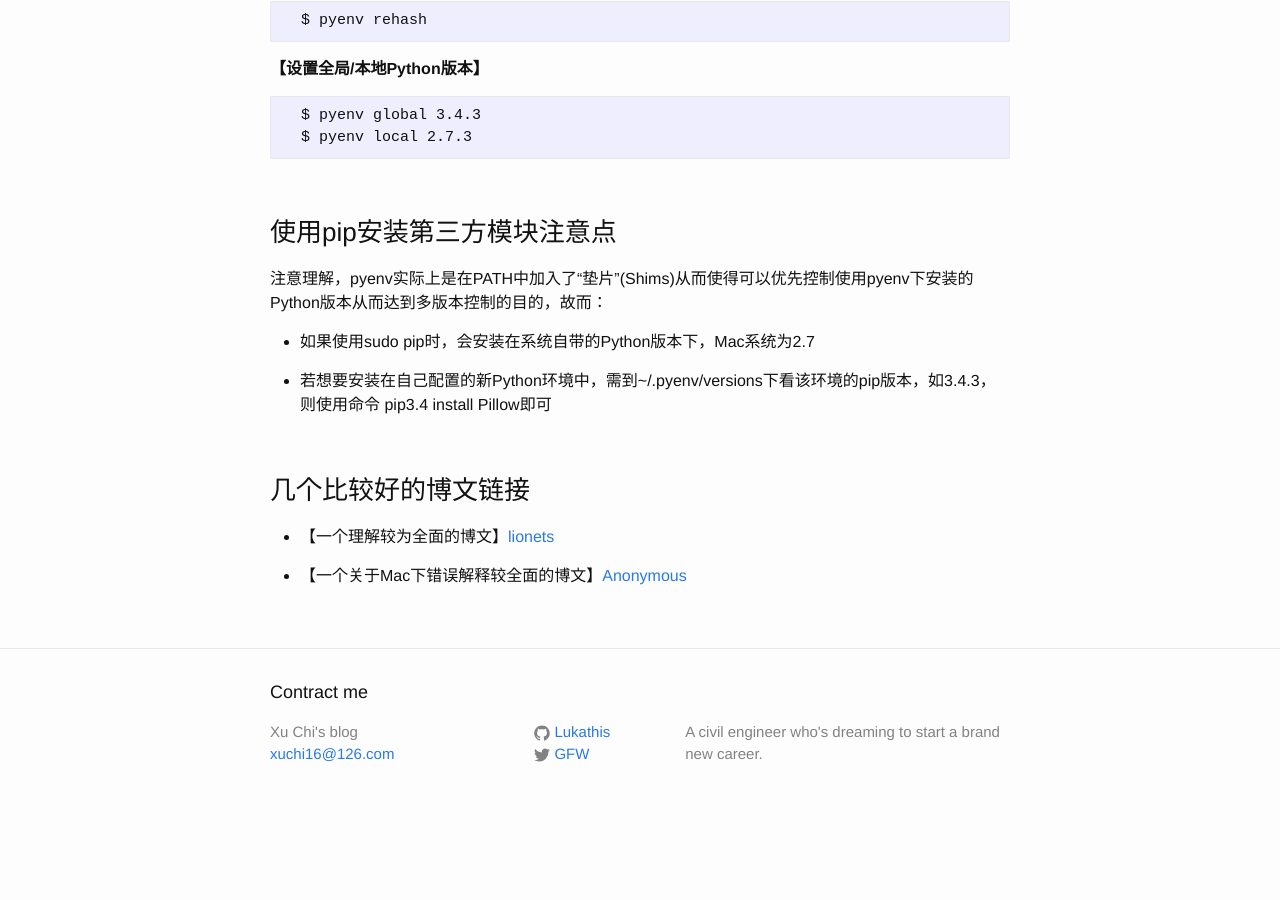
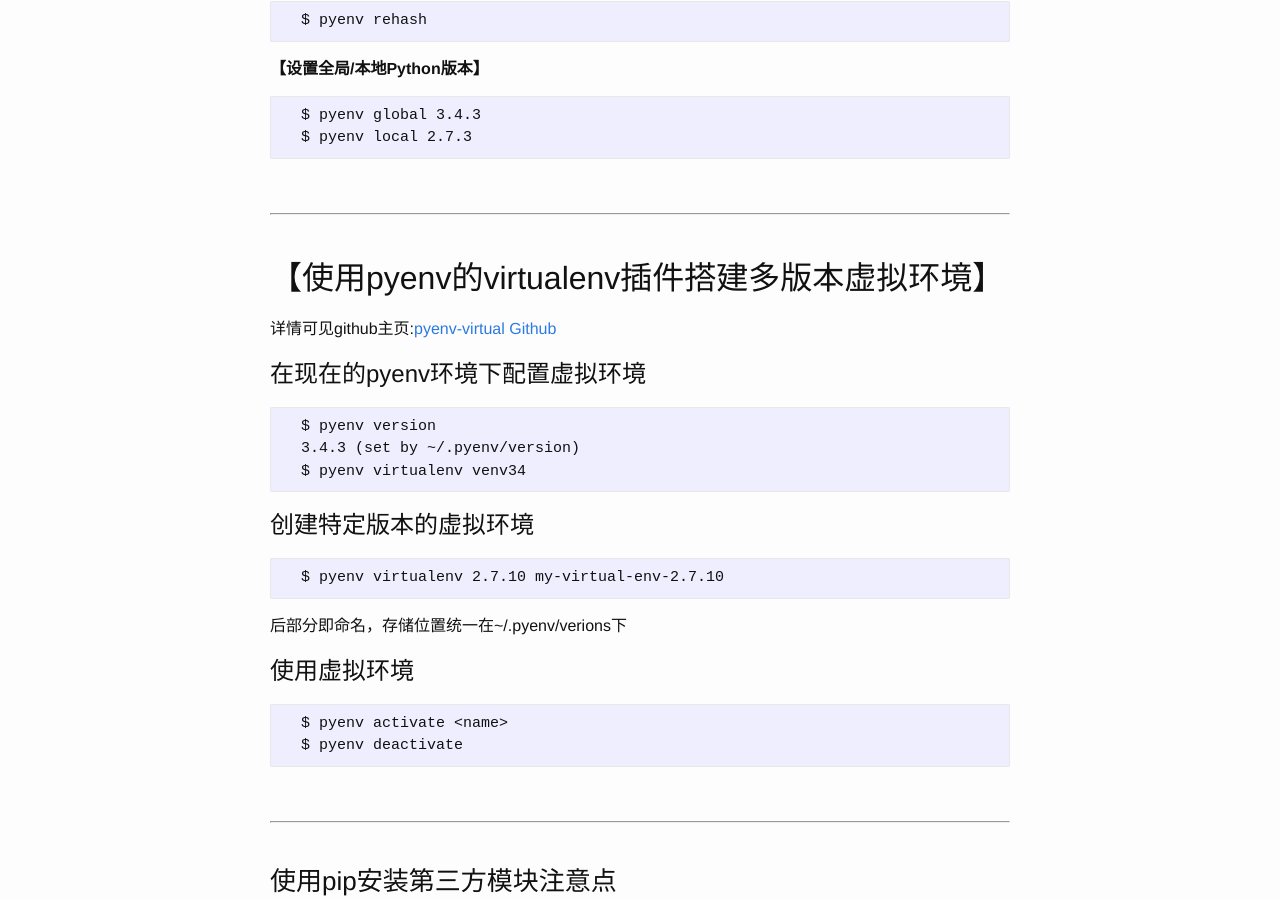
Before and after one commit to xuchi16/Lukathis.github.io, a Jekyll site: the page built from _posts/2016-05-16-Python3-installation.markdown, in a window 1280 px wide and 900 px high, scrolled down 703 px. Built offline with Jekyll 4.4.1, drawn with Linux system fonts in a browser that asks for light colours; before the commit the page ends 1529 px from its top, so only the background shows below that.

Commit message:
blog update 2016.8.31

```diff
--- a/_posts/2016-05-16-Python3-installation.markdown
+++ b/_posts/2016-05-16-Python3-installation.markdown
@@ -32,6 +32,38 @@ date:   2016-05-30 11:22:34 +0800
 
 <br />
 
+---
+
+<br />
+
+## 【使用pyenv的virtualenv插件搭建多版本虚拟环境】
+
+详情可见github主页:[pyenv-virtual Github](https://github.com/yyuu/pyenv-virtualenv)
+
+
+# 在现在的pyenv环境下配置虚拟环境
+
+      $ pyenv version
+      3.4.3 (set by ~/.pyenv/version)
+      $ pyenv virtualenv venv34
+
+# 创建特定版本的虚拟环境
+
+      $ pyenv virtualenv 2.7.10 my-virtual-env-2.7.10
+
+后部分即命名，存储位置统一在~/.pyenv/verions下
+
+# 使用虚拟环境
+
+      $ pyenv activate <name>
+      $ pyenv deactivate
+
+<br />
+
+---
+
+<br />
+
 ### 使用pip安装第三方模块注意点
 
 注意理解，pyenv实际上是在PATH中加入了“垫片”(Shims)从而使得可以优先控制使用pyenv下安装的Python版本从而达到多版本控制的目的，故而：
```
Also changed, not shown: _posts/2016-08-30-CExchange-first-step.markdown (added, +77 -0 lines), 1 other file.
